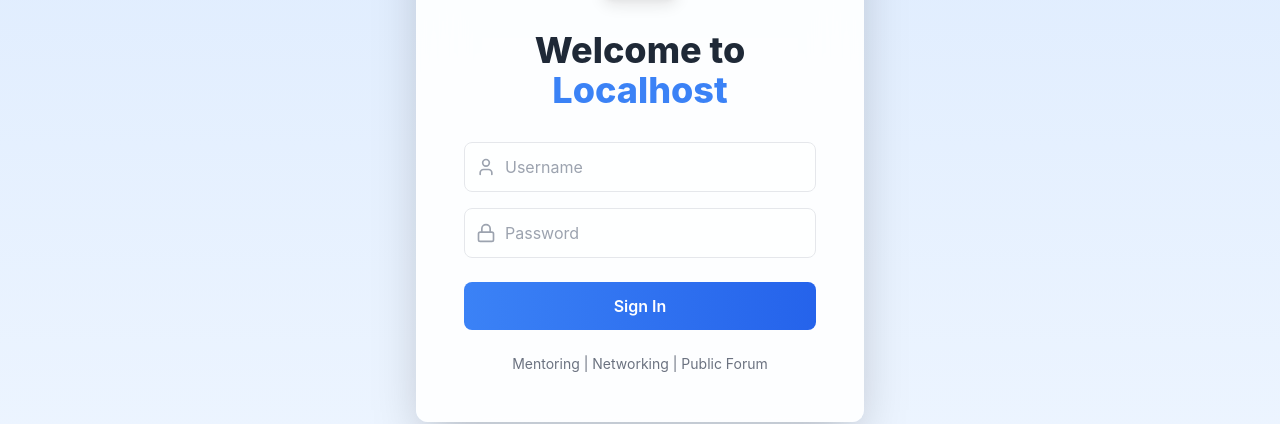
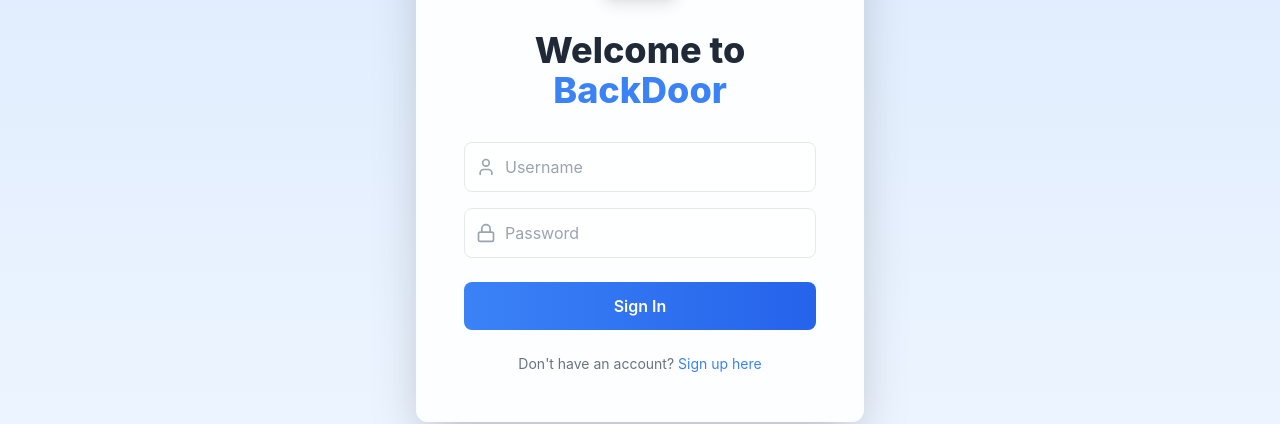
Before and after one commit to erbmu/Project-Localhost, a React (Create React App) app: page / in a window 1280 px wide. Shown: the part 254-678 px from the top of the page. Built offline with nearby package versions, Linux system fonts and the light colour scheme.

Commit message:
Updated Login.js

```diff
--- a/src/pages/Login.js
+++ b/src/pages/Login.js
@@ -1,6 +1,7 @@
 import { Lock, User } from 'lucide-react';
 import React, { useState } from 'react';
 import { useNavigate } from 'react-router-dom';
+import { Link } from 'react-router-dom';
 
 export default function Login() {
   const navigate = useNavigate();
@@ -37,7 +38,7 @@ export default function Login() {
 
           {/* Main Content */}
           <h1 className="text-4xl font-extrabold text-gray-800 mb-8">
-            Welcome to <span className="text-blue-500">Localhost</span>
+            Welcome to <span className="text-blue-500">BackDoor</span>
           </h1>
 
           {/* Login Form */}
@@ -85,9 +86,12 @@ export default function Login() {
             </button>
           </form>
 
-          {/* Additional Info */}
+          {/* Link to Signup */}
           <p className="mt-6 text-sm text-gray-500">
-            Mentoring | Networking | Public Forum
+            Don't have an account? {' '}
+            <Link to = "/Signup" className = "text-blue-500 hover:underline">
+             Sign up here
+            </Link>
           </p>
         </div>
       </div>
```
